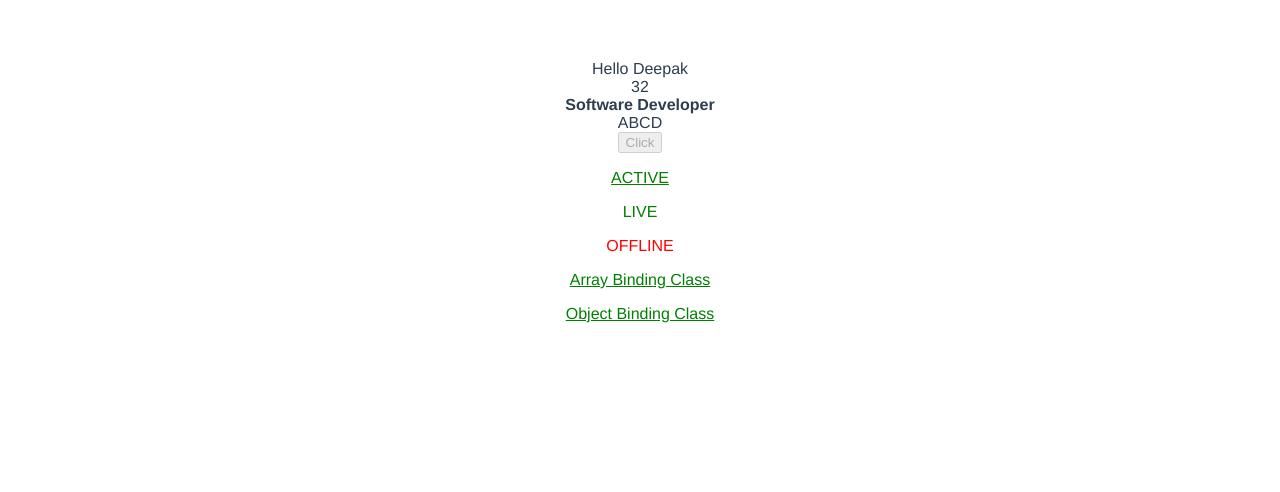
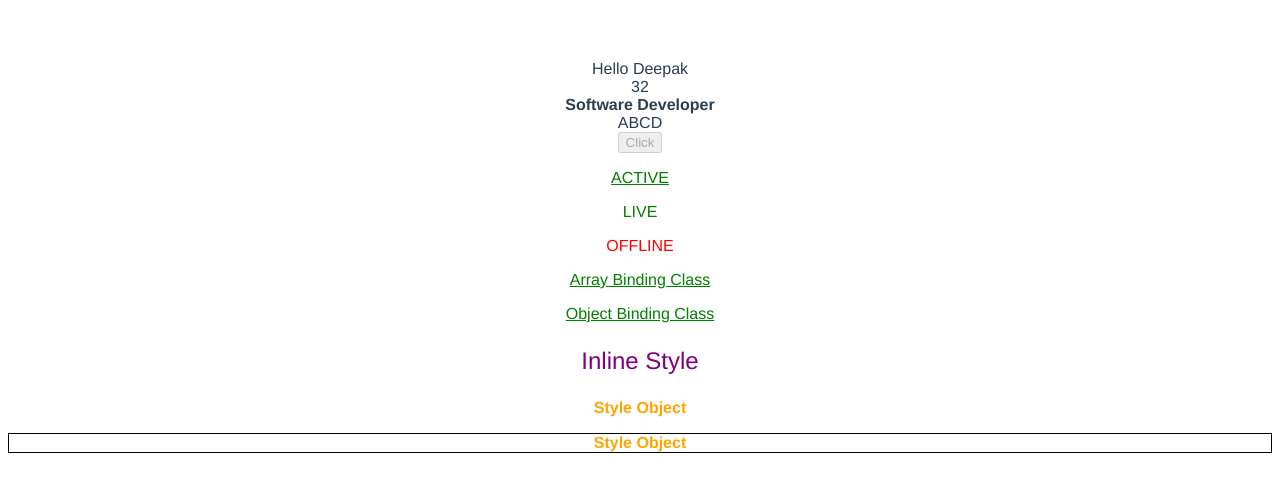
Before and after one commit to deepak252/vuejs-tutorial, a Vue app: page / in a window 1280 px wide. Shown: the top 492 px of the page. Built offline with nearby package versions, Linux system fonts and the light colour scheme.

Commit message:
9. Bind Styles

```diff
--- a/src/App.vue
+++ b/src/App.vue
@@ -12,6 +12,14 @@
     success: isLive,
     'underline': isLive,
   }">Object Binding Class</p>
+
+  <p v-bind:style="{
+    color: highlightColor,
+    'font-size': paraSize+'px',
+  }">Inline Style</p> <!-- OR, fontSize: paraSize+'px' -->
+  <p v-bind:style="paraStyle">Style Object</p>
+  <p v-bind:style="[paraStyle, borderStyle]">Style Object</p>
+
 </template>
 
 <script>
@@ -26,7 +34,16 @@ export default {
       headingId:'heading',
       isDisabled: true,
       status: 'success',
-      isLive: true
+      isLive: true,
+      highlightColor: 'purple',
+      paraSize: 24,
+      paraStyle: {
+        color: 'orange',
+        fontWeight: 'bold'
+      },
+      borderStyle: {
+        border: '1px solid black'
+      }
     }
   }
 }
```
